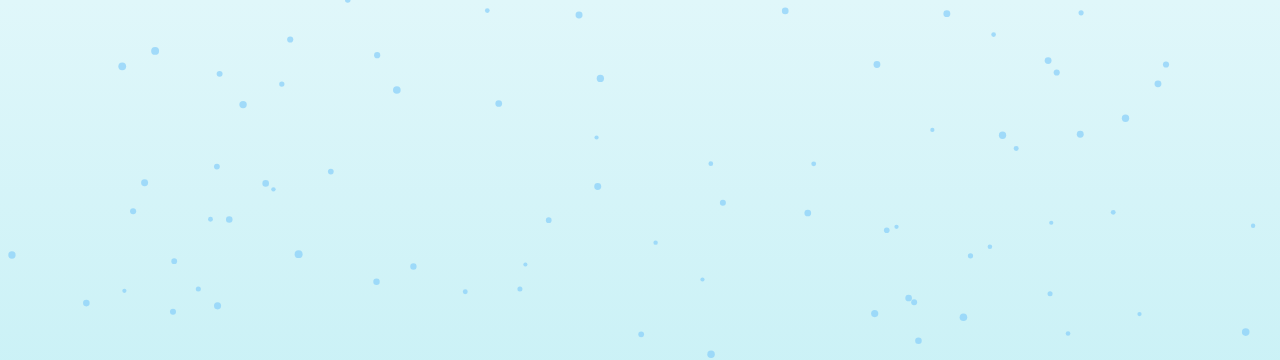
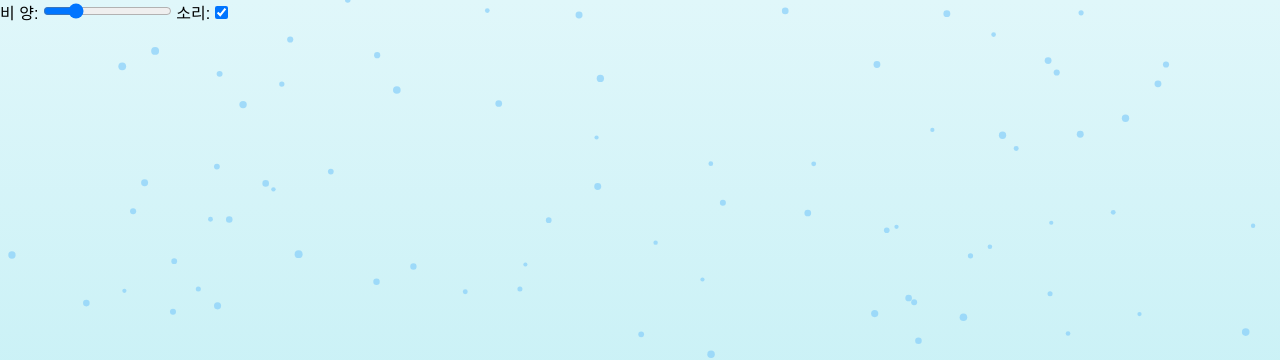
Before and after one commit to SEUNGYEONKOH/test, a plain HTML site: page index.html in a window 1280 px wide. Shown: the top 360 px of the page. Drawn offline with Linux system fonts and the light colour scheme.

Commit message:
Update index.html

```diff
--- a/index.html
+++ b/index.html
@@ -15,3 +15,13 @@
   <script src="script.js"></script>
 </body>
 </html>
+<div class="control-panel">
+  <label>
+    비 양:
+    <input type="range" id="rain-slider" min="50" max="500" value="150">
+  </label>
+  <label>
+    소리:
+    <input type="checkbox" id="sound-toggle" checked>
+  </label>
+</div>
```
